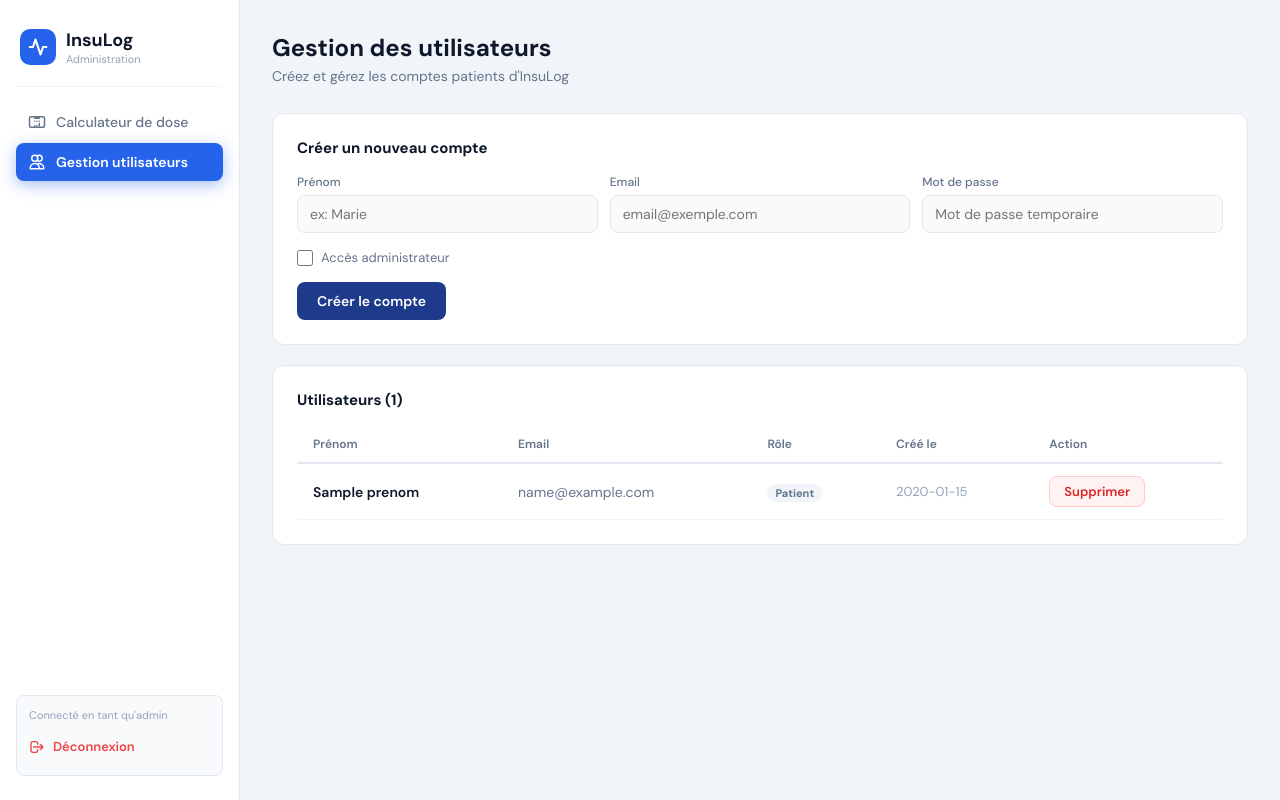
After one commit to anis69000/insulog, a Flask app: page /admin/users in a window 1280 px wide. The commit adds this page. Run offline with Flask 3, Linux system fonts and the light colour scheme; the visitor is signed in with stand-in values (Sample User, id 1); a database or web service that is not in the repository returns one stand-in record (values such as "Sample title"); some libraries are stand-ins or nearby versions.

Commit message:
Add files via upload

```diff
--- a/app.py
+++ b/app.py
@@ -5,6 +5,9 @@ Prédiction de dose d'insuline pour diabète de type 1
 """
 
 from flask import Flask, render_template, request, jsonify, session, redirect, url_for
+import hashlib
+import psycopg2
+import psycopg2.extras
 import joblib
 import json
 import math
@@ -20,19 +23,77 @@ def date_fr(dt): return f"{JOURS_FR[dt.weekday()]} {dt.day} {MOIS_FR[dt.month]}"
 app = Flask(__name__)
 app.secret_key = "insulog_hec_2026"
 
-# ── Utilisateurs ──────────────────────────────────────────────────────────────
-USERS = {
-    "patient@insulog.com": "InsuLog2026",
-    "demo@insulog.com":    "demo1234",
-}
+from functools import wraps
 
-from functools import wraps
+ADMIN_EMAIL = "anis@insulog.com"
+def get_db():
+    DATABASE_URL = os.environ.get("DATABASE_URL", "").replace("postgres://", "postgresql://")
+    conn = psycopg2.connect(DATABASE_URL, cursor_factory=psycopg2.extras.RealDictCursor)
+    return conn
+
+def hash_pw(p): return __import__('hashlib').sha256(p.encode()).hexdigest()
+
+def init_db():
+    conn = get_db()
+    c = conn.cursor()
+    c.execute("""CREATE TABLE IF NOT EXISTS users (
+        id SERIAL PRIMARY KEY,
+        email TEXT UNIQUE NOT NULL,
+        password_hash TEXT NOT NULL,
+        prenom TEXT DEFAULT 'Patient',
+        is_admin INTEGER DEFAULT 0,
+        created_at TEXT DEFAULT CURRENT_TIMESTAMP)""")
+    c.execute("""CREATE TABLE IF NOT EXISTS profils (
+        id SERIAL PRIMARY KEY,
+        user_id INTEGER UNIQUE NOT NULL,
+        tdd REAL DEFAULT 38, isf REAL DEFAULT 2.6, icr REAL DEFAULT 12,
+        target REAL DEFAULT 6.0, age INTEGER DEFAULT 28, poids REAL DEFAULT 68,
+        sexe TEXT DEFAULT 'F', luteal INTEGER DEFAULT 0)""")
+    c.execute("""CREATE TABLE IF NOT EXISTS injections (
+        id TEXT PRIMARY KEY, user_id INTEGER NOT NULL,
+        heure TEXT, date TEXT, ts TEXT,
+        dose REAL DEFAULT 0, bg REAL DEFAULT 0,
+        carbs REAL DEFAULT 0, iob REAL DEFAULT 0,
+        source TEXT DEFAULT 'formule', statut TEXT DEFAULT 'injectee',
+        commentaire TEXT DEFAULT '', bg4h REAL)""")
+    try:
+        c.execute("INSERT INTO users (email,password_hash,prenom,is_admin) VALUES (%s,%s,%s,%s) ON CONFLICT DO NOTHING",
+                  (ADMIN_EMAIL, hash_pw("InsuLog2026!"), "Anis", 1))
+    except: pass
+    conn.commit()
+    conn.close()
+
+init_db()
+
+
+def db_query(sql, params=(), fetchone=False, fetchall=False, commit=False):
+    """Helper unifié pour toutes les requêtes PostgreSQL."""
+    conn = get_db()
+    cur = conn.cursor()
+    cur.execute(sql, params)
+    result = None
+    if fetchone:
+        result = cur.fetchone()
+    elif fetchall:
+        result = cur.fetchall()
+    if commit:
+        conn.commit()
+    conn.close()
+    return result
+
 def login_required(f):
     @wraps(f)
     def decorated(*args, **kwargs):
-        if not session.get('logged_in'):
-            from flask import redirect, url_for
+        if not session.get('user_id'):
             return redirect(url_for('login'))
+        return f(*args, **kwargs)
+    return decorated
+
+def admin_required(f):
+    @wraps(f)
+    def decorated(*args, **kwargs):
+        if not session.get('is_admin'):
+            return redirect(url_for('index'))
         return f(*args, **kwargs)
     return decorated
 
@@ -220,12 +281,47 @@ def login():
     if request.method == "POST":
         email    = request.form.get("email", "").strip().lower()
         password = request.form.get("password", "")
-        if email in USERS and USERS[email] == password:
-            session['logged_in'] = True
-            session['user_email'] = email
+        user = db_query("SELECT * FROM users WHERE email=%s", (email,), fetchone=True)
+        if user and user["password_hash"] == hash_pw(password):
+            session['user_id']    = user['id']
+            session['user_email'] = user['email']
+            session['prenom']     = user['prenom']
+            session['is_admin']   = bool(user['is_admin'])
             return redirect(url_for('index'))
         error = "Vérifiez votre email et votre mot de passe."
     return render_template("login.html", error=error)
+
+@app.route("/admin/users")
+@login_required
+@admin_required
+def admin_users():
+    users = db_query("SELECT id,email,prenom,is_admin,created_at FROM users ORDER BY created_at DESC", fetchall=True) or []
+    return render_template("admin_users.html", users=users)
+
+@app.route("/admin/users/create", methods=["POST"])
+@login_required
+@admin_required
+def admin_create_user():
+    email    = request.form.get("email","").strip().lower()
+    password = request.form.get("password","")
+    prenom   = request.form.get("prenom","Patient")
+    is_admin = 1 if request.form.get("is_admin") else 0
+    if email and password:
+        try:
+            db_query("INSERT INTO users (email,password_hash,prenom,is_admin) VALUES (%s,%s,%s,%s)",
+                     (email, hash_pw(password), prenom, is_admin), commit=True)
+        except: pass
+    return redirect(url_for('admin_users'))
+
+@app.route("/admin/users/delete/<int:uid>", methods=["POST"])
+@login_required
+@admin_required
+def admin_delete_user(uid):
+    if uid != session.get('user_id'):
+        db_query("DELETE FROM injections WHERE user_id=%s", (uid,), commit=True)
+        db_query("DELETE FROM profils WHERE user_id=%s", (uid,), commit=True)
+        db_query("DELETE FROM users WHERE id=%s", (uid,), commit=True)
+    return redirect(url_for('admin_users'))
 
 @app.route("/logout")
 def logout():
@@ -252,8 +348,9 @@ def calculer():
     """Calcule la dose d'insuline recommandée."""
     d = request.get_json()
 
-    # Récupère le profil sauvegardé ou utilise les valeurs envoyées
-    profil = session.get("profil", {})
+    # Récupère le profil depuis la base de données
+    profil_row = db_query("SELECT * FROM profils WHERE user_id=%s", (session.get('user_id',0),), fetchone=True)
+    profil = dict(profil_row) if profil_row else {}
     bg       = float(d["bg"])
     target   = float(profil.get("target",  d.get("target", 6.0)))
     carbs    = float(d.get("carbs", 0))
@@ -413,7 +510,10 @@ def sauvegarder_bg4h():
 @login_required
 def historique():
     """Page historique des injections."""
-    hist = session.get("historique", [])
+    rows = db_query("SELECT * FROM injections WHERE user_id=%s ORDER BY ts DESC LIMIT 50",
+                    (session.get('user_id'),), fetchall=True) or []
+    profil_row = db_query("SELECT * FROM profils WHERE user_id=%s", (session.get('user_id'),), fetchone=True)
+    hist = [dict(r) for r in rows]
     if not hist:
         hist = generer_historique_demo()
     return render_template("historique.html", historique=hist)
--- a/requirements.txt
+++ b/requirements.txt
@@ -5,3 +5,4 @@ numpy>=1.24.0
 xgboost>=2.0.0
 scikit-learn>=1.3.0
 gunicorn>=21.0.0
+psycopg2-binary>=2.9.0
--- /dev/null
+++ b/templates/admin_users.html
@@ -0,0 +1,141 @@
+<!DOCTYPE html>
+<html lang="fr">
+<head>
+<meta charset="UTF-8"><meta name="viewport" content="width=device-width, initial-scale=1.0">
+<title>InsuLog — Admin</title>
+<link href="https://fonts.googleapis.com/css2?family=DM+Sans:wght@400;500;600;700&display=swap" rel="stylesheet">
+<style>
+  *,*::before,*::after{box-sizing:border-box;margin:0;padding:0;}
+  body{font-family:'DM Sans',system-ui,sans-serif;background:#F1F5F9;color:#0F172A;display:flex;min-height:100vh;}
+  .sidebar{width:240px;min-height:100vh;background:#fff;border-right:1px solid #E2E8F0;display:flex;flex-direction:column;padding:24px 16px;position:fixed;top:0;left:0;bottom:0;}
+  .sidebar-logo{padding:4px 4px 20px;border-bottom:1px solid #F1F5F9;margin-bottom:16px;}
+  .nav-item{display:flex;align-items:center;gap:10px;padding:10px 12px;border-radius:8px;text-decoration:none;color:#64748B;font-size:14px;font-weight:500;margin-bottom:2px;}
+  .nav-item:hover{background:#F8FAFC;color:#0F172A;}
+  .nav-item.active{background:#2563EB;color:#fff;font-weight:600;box-shadow:0 4px 16px rgba(37,99,235,0.40);}
+  .nav-item svg{width:18px;height:18px;flex-shrink:0;}
+  .sidebar-footer{margin-top:auto;padding:12px;border-radius:8px;background:#F8FAFC;border:1px solid #E2E8F0;}
+  .sidebar-footer p{font-size:11px;color:#94A3B8;}
+  .main{margin-left:240px;flex:1;padding:32px;}
+  .page-header{margin-bottom:28px;}
+  .page-header h2{font-size:24px;font-weight:700;}
+  .page-header p{font-size:14px;color:#64748B;margin-top:4px;}
+  .card{background:#fff;border:1px solid #E2E8F0;border-radius:12px;padding:24px;margin-bottom:20px;}
+  .card-title{font-size:15px;font-weight:700;margin-bottom:16px;}
+  .field{display:flex;flex-direction:column;gap:5px;margin-bottom:12px;}
+  .field label{font-size:12px;font-weight:500;color:#64748B;}
+  .field input{background:#F8FAFC;border:1px solid #E2E8F0;border-radius:8px;padding:9px 12px;font-size:14px;font-family:inherit;outline:none;width:100%;}
+  .field input:focus{border-color:#3B82F6;}
+  .grid-3{display:grid;grid-template-columns:1fr 1fr 1fr;gap:12px;}
+  .btn{padding:10px 20px;border-radius:8px;border:none;font-size:14px;font-weight:600;cursor:pointer;font-family:inherit;}
+  .btn-primary{background:#1E3A8A;color:#fff;}
+  .btn-danger{background:#FEF2F2;color:#DC2626;border:1px solid #FECACA;}
+  table{width:100%;border-collapse:collapse;}
+  th{text-align:left;font-size:12px;font-weight:600;color:#64748B;padding:10px 16px;border-bottom:2px solid #E2E8F0;}
+  td{padding:12px 16px;border-bottom:1px solid #F1F5F9;font-size:14px;}
+  tr:hover td{background:#F8FAFC;}
+  .badge-admin{background:#EFF6FF;color:#2563EB;padding:2px 8px;border-radius:99px;font-size:11px;font-weight:700;}
+  .badge-user{background:#F1F5F9;color:#64748B;padding:2px 8px;border-radius:99px;font-size:11px;font-weight:700;}
+  .check-wrap{display:flex;align-items:center;gap:8px;margin-top:4px;}
+</style>
+</head>
+<body>
+<aside class="sidebar">
+  <div class="sidebar-logo">
+    <div style="display:flex;align-items:center;gap:10px;">
+      <div style="width:36px;height:36px;background:#2563EB;border-radius:10px;display:flex;align-items:center;justify-content:center;">
+        <svg width="20" height="20" fill="none" viewBox="0 0 24 24" stroke="white" stroke-width="2.5"><path stroke-linecap="round" stroke-linejoin="round" d="M22 12h-4l-3 9L9 3l-3 9H2"/></svg>
+      </div>
+      <div>
+        <div style="font-size:18px;font-weight:700;color:#0F172A;">InsuLog</div>
+        <div style="font-size:11px;color:#94A3B8;">Administration</div>
+      </div>
+    </div>
+  </div>
+  <nav>
+    <a href="/" class="nav-item">
+      <svg fill="none" viewBox="0 0 24 24" stroke="currentColor" stroke-width="2"><path stroke-linecap="round" stroke-linejoin="round" d="M9 7h6m0 10v-3m-3 3h.01M9 17h.01M9 11h.01M12 11h.01M15 11h.01M4 19h16a2 2 0 002-2V7a2 2 0 00-2-2H4a2 2 0 00-2 2v10a2 2 0 002 2z"/></svg>
+      Calculateur de dose
+    </a>
+    <a href="/admin/users" class="nav-item active">
+      <svg fill="none" viewBox="0 0 24 24" stroke="currentColor" stroke-width="2"><path stroke-linecap="round" stroke-linejoin="round" d="M12 4.354a4 4 0 110 5.292M15 21H3v-1a6 6 0 0112 0v1zm0 0h6v-1a6 6 0 00-9-5.197M13 7a4 4 0 11-8 0 4 4 0 018 0z"/></svg>
+      Gestion utilisateurs
+    </a>
+  </nav>
+  <div class="sidebar-footer">
+    <p>Connecté en tant qu'admin</p>
+    <a href="/logout" style="display:flex;align-items:center;gap:8px;padding:8px 0;color:#EF4444;font-size:13px;font-weight:600;text-decoration:none;margin-top:8px;">
+      <svg width="16" height="16" fill="none" viewBox="0 0 24 24" stroke="currentColor" stroke-width="2"><path stroke-linecap="round" stroke-linejoin="round" d="M17 16l4-4m0 0l-4-4m4 4H7m6 4v1a3 3 0 01-3 3H6a3 3 0 01-3-3V7a3 3 0 013-3h4a3 3 0 013 3v1"/></svg>
+      Déconnexion
+    </a>
+  </div>
+</aside>
+
+<main class="main">
+  <div class="page-header">
+    <h2>Gestion des utilisateurs</h2>
+    <p>Créez et gérez les comptes patients d'InsuLog</p>
+  </div>
+
+  <!-- Créer un utilisateur -->
+  <div class="card">
+    <div class="card-title">Créer un nouveau compte</div>
+    <form method="POST" action="/admin/users/create">
+      <div class="grid-3">
+        <div class="field">
+          <label>Prénom</label>
+          <input type="text" name="prenom" placeholder="ex: Marie" required>
+        </div>
+        <div class="field">
+          <label>Email</label>
+          <input type="email" name="email" placeholder="email@exemple.com" required>
+        </div>
+        <div class="field">
+          <label>Mot de passe</label>
+          <input type="text" name="password" placeholder="Mot de passe temporaire" required>
+        </div>
+      </div>
+      <div class="check-wrap">
+        <input type="checkbox" name="is_admin" id="is_admin" style="width:16px;height:16px;">
+        <label for="is_admin" style="font-size:13px;color:#64748B;">Accès administrateur</label>
+      </div>
+      <button type="submit" class="btn btn-primary" style="margin-top:16px;">Créer le compte</button>
+    </form>
+  </div>
+
+  <!-- Liste des utilisateurs -->
+  <div class="card">
+    <div class="card-title">Utilisateurs ({{ users|length }})</div>
+    <table>
+      <thead>
+        <tr>
+          <th>Prénom</th>
+          <th>Email</th>
+          <th>Rôle</th>
+          <th>Créé le</th>
+          <th>Action</th>
+        </tr>
+      </thead>
+      <tbody>
+        {% for u in users %}
+        <tr>
+          <td style="font-weight:600;">{{ u.prenom }}</td>
+          <td style="color:#64748B;">{{ u.email }}</td>
+          <td><span class="{{ 'badge-admin' if u.is_admin else 'badge-user' }}">{{ 'Admin' if u.is_admin else 'Patient' }}</span></td>
+          <td style="color:#94A3B8;font-size:13px;">{{ u.created_at[:10] }}</td>
+          <td>
+            {% if not u.is_admin %}
+            <form method="POST" action="/admin/users/delete/{{ u.id }}" style="display:inline;" onsubmit="return confirm('Supprimer ce compte ?')">
+              <button type="submit" class="btn btn-danger" style="padding:6px 14px;font-size:13px;">Supprimer</button>
+            </form>
+            {% else %}
+            <span style="color:#94A3B8;font-size:13px;">—</span>
+            {% endif %}
+          </td>
+        </tr>
+        {% endfor %}
+      </tbody>
+    </table>
+  </div>
+</main>
+</body>
+</html>
--- a/templates/historique.html
+++ b/templates/historique.html
@@ -66,6 +66,12 @@
     <a href="/dashboard" class="nav-item"><svg fill="none" viewBox="0 0 24 24" stroke="currentColor" stroke-width="2"><path stroke-linecap="round" stroke-linejoin="round" d="M4 6a2 2 0 012-2h2a2 2 0 012 2v2a2 2 0 01-2 2H6a2 2 0 01-2-2V6zM14 6a2 2 0 012-2h2a2 2 0 012 2v2a2 2 0 01-2 2h-2a2 2 0 01-2-2V6zM4 16a2 2 0 012-2h2a2 2 0 012 2v2a2 2 0 01-2 2H6a2 2 0 01-2-2v-2zM14 16a2 2 0 012-2h2a2 2 0 012 2v2a2 2 0 01-2 2h-2a2 2 0 01-2-2v-2z"/></svg><span data-i18n="nav-dashboard">Tableau de bord</span></a>
     <a href="/historique" class="nav-item active"><svg fill="none" viewBox="0 0 24 24" stroke="currentColor" stroke-width="2"><path stroke-linecap="round" stroke-linejoin="round" d="M12 8v4l3 3m6-3a9 9 0 11-18 0 9 9 0 0118 0z"/></svg><span data-i18n="nav-history">Historique injections</span></a>
     <a href="/profil" class="nav-item"><svg fill="none" viewBox="0 0 24 24" stroke="currentColor" stroke-width="2"><path stroke-linecap="round" stroke-linejoin="round" d="M16 7a4 4 0 11-8 0 4 4 0 018 0zM12 14a7 7 0 00-7 7h14a7 7 0 00-7-7z"/></svg><span data-i18n="nav-profile">Profil patient</span></a>
+    {% if session.get('is_admin') %}
+    <a href="/admin/users" class="nav-item" style="color:#7C3AED;">
+      <svg fill="none" viewBox="0 0 24 24" stroke="currentColor" stroke-width="2" style="width:18px;height:18px;flex-shrink:0;"><path stroke-linecap="round" stroke-linejoin="round" d="M12 4.354a4 4 0 110 5.292M15 21H3v-1a6 6 0 0112 0v1zm0 0h6v-1a6 6 0 00-9-5.197M13 7a4 4 0 11-8 0 4 4 0 018 0z"/></svg>
+      <span>Admin</span>
+    </a>
+    {% endif %}
   </nav>
   <div class="sidebar-footer">
     <a href="/logout" style="display:flex;align-items:center;gap:8px;padding:9px 12px;border-radius:8px;color:#EF4444;font-size:13px;font-weight:600;text-decoration:none;background:#FEF2F2;border:1px solid #FECACA;margin-bottom:10px;">
--- a/templates/index.html
+++ b/templates/index.html
@@ -24,7 +24,7 @@
  .page-header{margin-bottom:24px;}
  .page-header h2{font-size:24px;font-weight:700;color:#0F172A;}
  .page-header p{font-size:14px;color:#64748B;margin-top:4px;}
- .card{background:#fff;border:1px solid #E2E8F0;border-radius:12px;padding:20px;margin-bottom:0;}
+ .card{background:#fff;border:1px solid #E2E8F0;border-radius:12px;padding:20px;margin-bottom:16px;}
  .card-title{font-size:13px;font-weight:600;color:#0F172A;margin-bottom:14px;}
  .grid-2{display:grid;grid-template-columns:1fr 1fr;gap:16px;}
  .col{display:flex;flex-direction:column;gap:16px;}
```
Also changed, not shown: templates/profil.html (+68 -5 lines).
